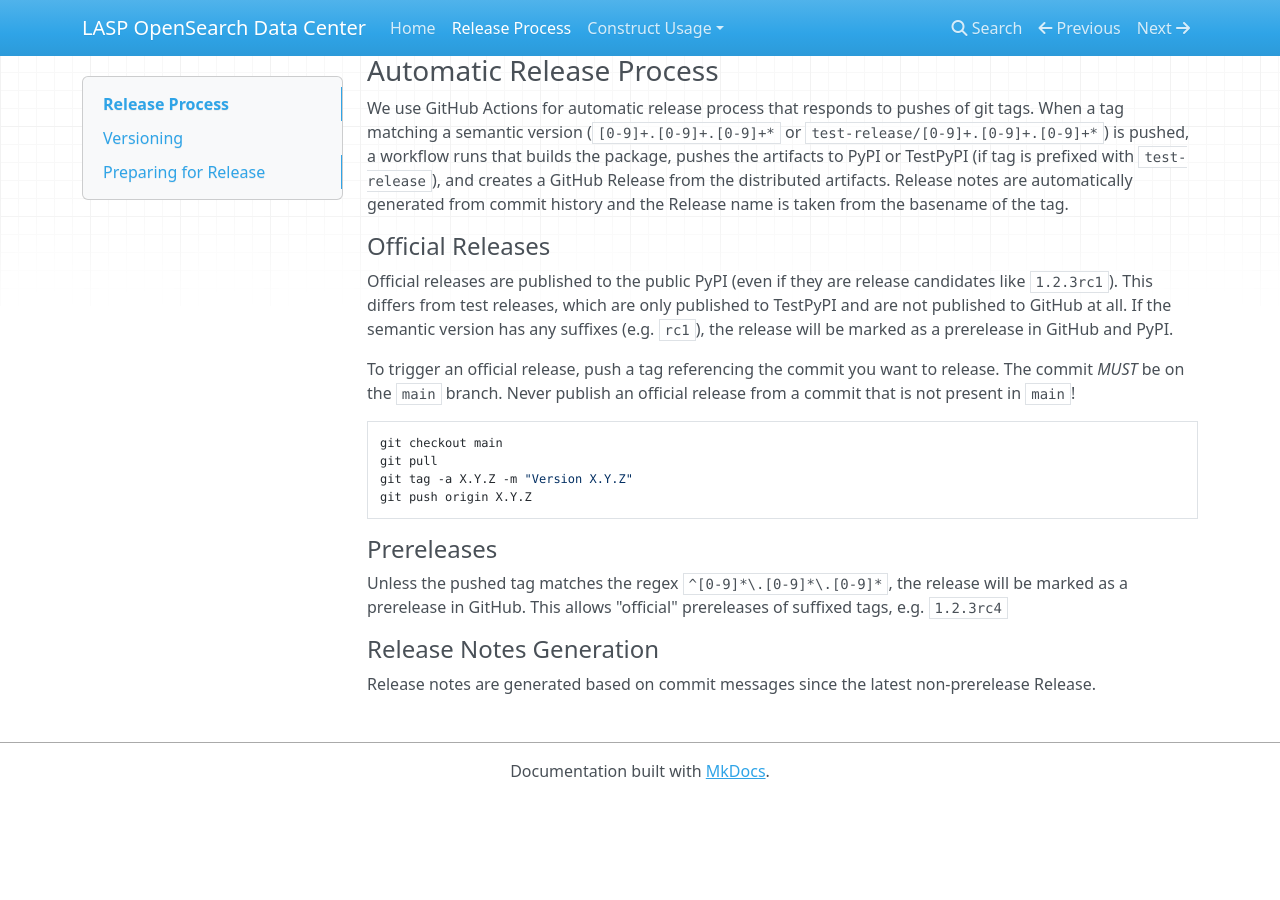
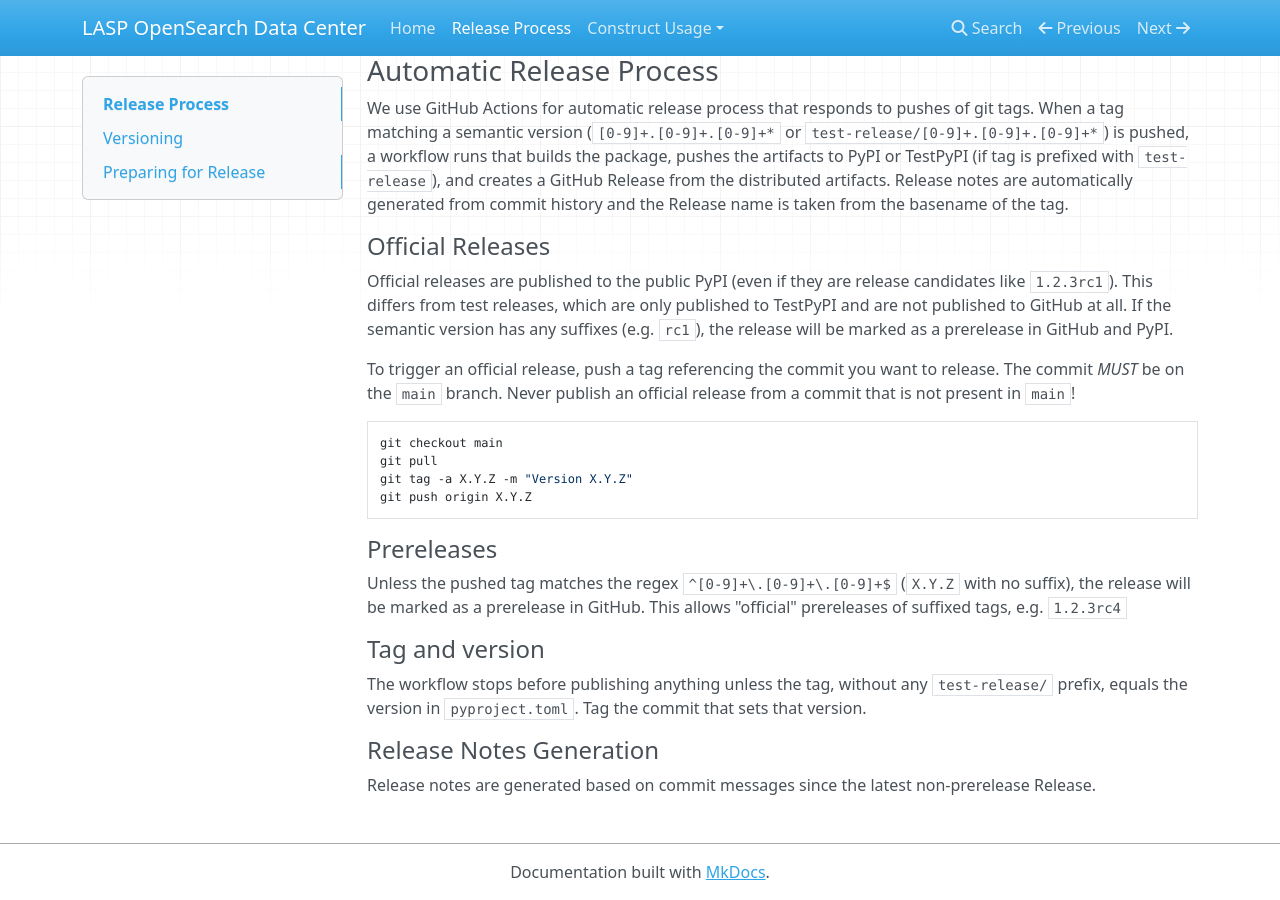
Before and after one commit to lasp/lasp-opensearch-data-center, an MkDocs documentation site: the page built from docs/release_process.md, in a window 1280 px wide and 900 px high, scrolled down 921 px. Built offline with MkDocs 1.6.1, drawn with Linux system fonts in a browser that asks for light colours; nearby versions of some CDN libraries; before the commit the page ends 1720 px from its top, so only the background shows below that.

Commit message:
Mark an X.Y.Z tag a final release, and refuse a tag that differs from the version
The prerelease check quoted its regex, which bash matches as literal text, so
every tag (1.0.8 included) was marked a prerelease. The build job now stops
before publishing when the tag is not pyproject.toml's version. The CHANGELOG
says the newest successful snapshot is always kept.

Co-Authored-By: Claude Opus 5.5 <noreply@anthropic.com>

````diff
--- a/docs/release_process.md
+++ b/docs/release_process.md
@@ -59,8 +59,12 @@ git push origin X.Y.Z
 ```
 
 #### Prereleases
-Unless the pushed tag matches the regex `^[0-9]*\.[0-9]*\.[0-9]*`, the release will be marked as a
-prerelease in GitHub. This allows "official" prereleases of suffixed tags, e.g. `1.2.3rc4`
+Unless the pushed tag matches the regex `^[0-9]+\.[0-9]+\.[0-9]+$` (`X.Y.Z` with no suffix), the release will be
+marked as a prerelease in GitHub. This allows "official" prereleases of suffixed tags, e.g. `1.2.3rc4`
+
+#### Tag and version
+The workflow stops before publishing anything unless the tag, without any `test-release/` prefix, equals the version
+in `pyproject.toml`. Tag the commit that sets that version.
 
 #### Release Notes Generation
 Release notes are generated based on commit messages since the latest non-prerelease Release.
````
Also changed, not shown: CHANGELOG.md (+3 -3 lines), 1 other file.
